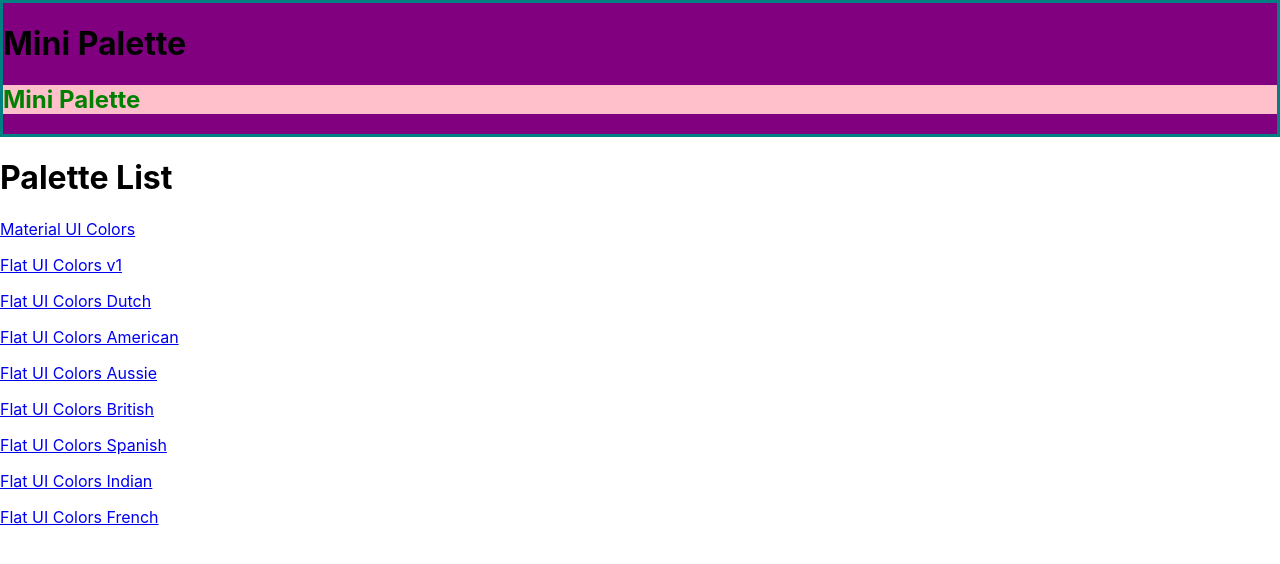
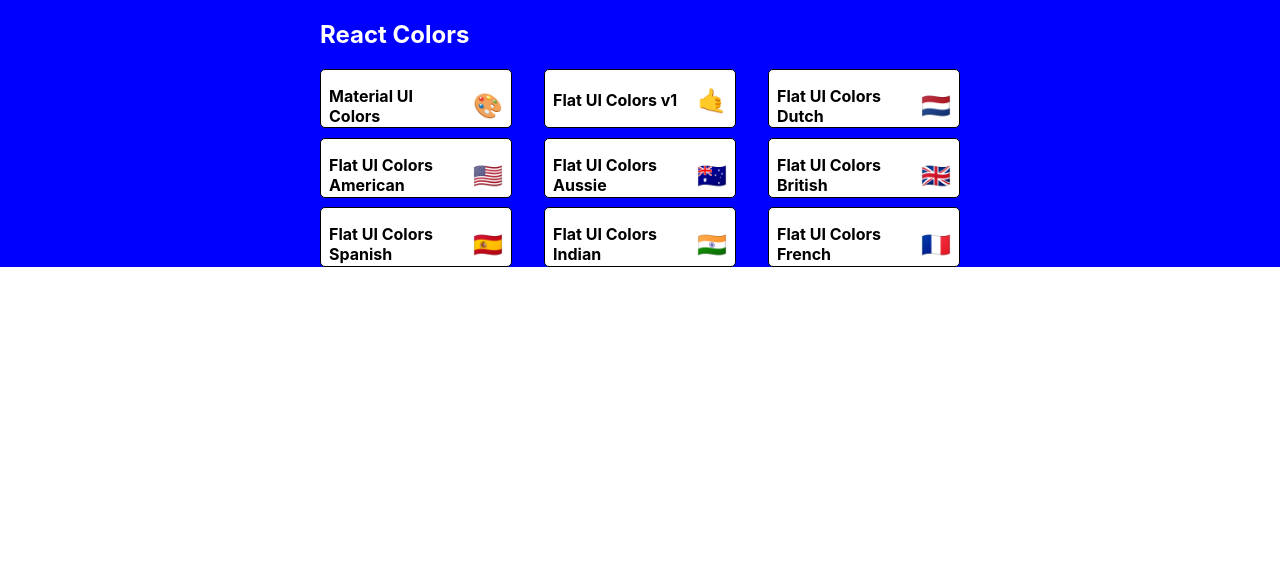
Before and after one commit to asdutoit/color-app, a React (Create React App) app: page / in a window 1280 px wide. Shown: the top 564 px of the page. Built offline with nearby package versions, Linux system fonts and the light colour scheme.

Commit message:
start styling with palettelist withStyles

```diff
--- a/src/MiniPalette.js
+++ b/src/MiniPalette.js
@@ -1,31 +1,47 @@
 import React from "react";
 import { withStyles } from "@material-ui/styles";
 
-const colorCustom = "green";
-
 const styles = {
-  main: {
-    backgroundColor: "purple",
-    border: "3px solid teal"
+  root: {
+    backgroundColor: "white",
+    border: "1px solid black",
+    borderRadius: "5px",
+    padding: "0.5rem",
+    position: "relative",
+    overflow: "hidden",
+    "&:hover": {
+      cursor: "pointer"
+    }
   },
-  secondary: {
-    backgroundColor: "pink",
-    "& h1": {
-      color: colorCustom
-    }
+  colors: {
+    backgroundColor: "grey"
+  },
+  title: {
+    display: "flex",
+    justifyContent: "space-between",
+    alignItems: "center",
+    margin: "0",
+    color: "black",
+    paddingTop: "0.5rem",
+    fontSize: "1rem",
+    position: "relative"
+  },
+  emoji: {
+    marginLeft: "0.5rem",
+    fontSize: "1.5rem"
   }
 };
 
 function MiniPalette(props) {
-  const { classes } = props;
+  const { classes, paletteName, emoji } = props;
   console.log(classes);
 
   return (
-    <div className={classes.main}>
-      <h1>Mini Palette</h1>
-      <section className={classes.secondary}>
-        <h1>Mini Palette</h1>
-      </section>
+    <div className={classes.root}>
+      <div className={classes.colors}></div>
+      <h5 className={classes.title}>
+        {paletteName} <span className={classes.emoji}>{emoji}</span>
+      </h5>
     </div>
   );
 }
--- a/src/PaletteList.js
+++ b/src/PaletteList.js
@@ -1,21 +1,56 @@
 import React, { Component } from "react";
 import { Link } from "react-router-dom";
 import MiniPalette from "./MiniPalette";
+import { withStyles } from "@material-ui/styles";
 
-export default class PaletteList extends Component {
+const styles = {
+  root: {
+    backgroundColor: "blue",
+    height: "100%",
+    display: "flex",
+    alignItems: "flex-start",
+    justifyContent: "center"
+  },
+  container: {
+    width: "50%",
+    display: "flex",
+    alignItems: "flex-start",
+    flexDirection: "column",
+    flexWrap: "wrap"
+  },
+  nav: {
+    display: "flex",
+    width: "100%",
+    justifyContent: "space-between",
+    color: "white"
+  },
+  palettes: {
+    boxSizing: "border-box",
+    width: "100%",
+    display: "grid",
+    gridTemplateColumns: "repeat(3, 30%)",
+    gridGap: "5%"
+  }
+};
+
+class PaletteList extends Component {
   render() {
-    const { palettes } = this.props;
-    console.log(palettes);
+    const { palettes, classes } = this.props;
     return (
-      <div>
-        <MiniPalette />
-        <h1>Palette List</h1>
-        {palettes.map(palette => (
-          <p>
-            <Link to={`/palette/${palette.id}`}>{palette.paletteName}</Link>
-          </p>
-        ))}
+      <div className={classes.root}>
+        <div className={classes.container}>
+          <nav className={classes.nav}>
+            <h1>React Colors</h1>
+          </nav>
+          <div className={classes.palettes}>
+            {palettes.map(palette => (
+              <MiniPalette {...palette} />
+            ))}
+          </div>
+        </div>
       </div>
     );
   }
 }
+
+export default withStyles(styles)(PaletteList);
```
